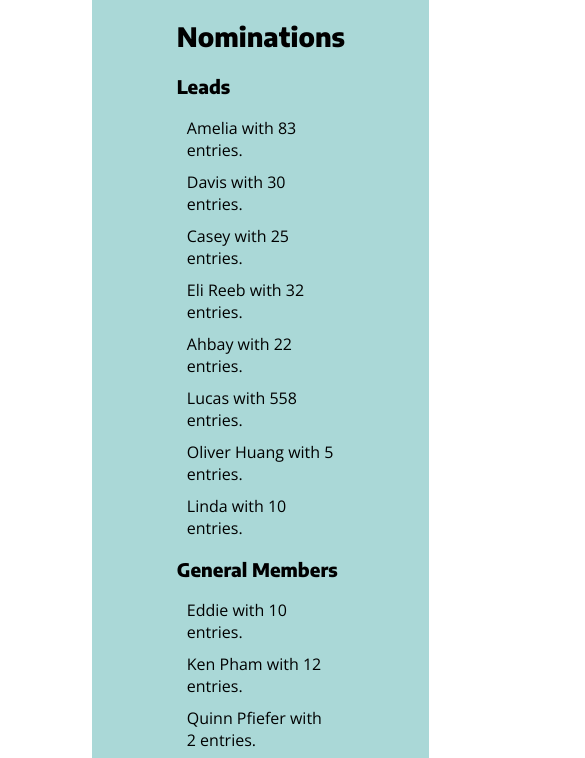
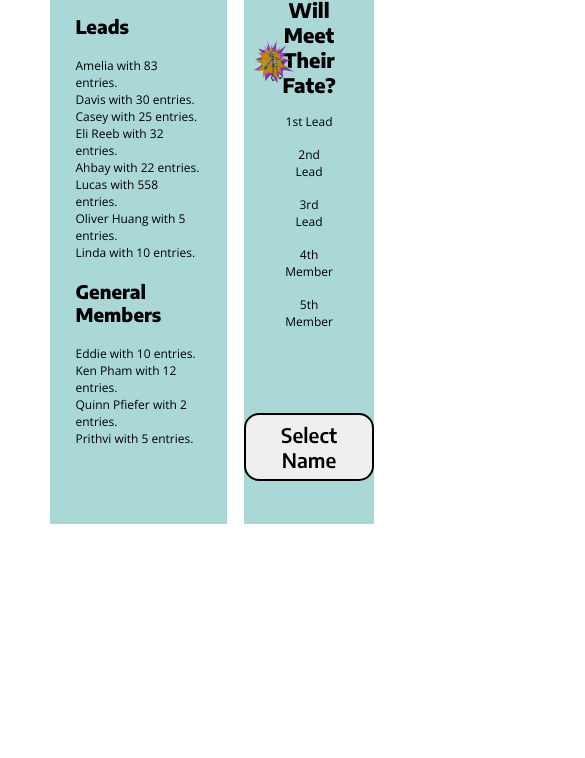
Before and after one commit to mv103/husky-robotics, a plain HTML site: page index.html in a window 390 px wide. Shown: the part 171-929 px from the top of the page, 585 px wide, since content can reach past the window. After the commit the page ends 844 px from the top, so only its background shows below. Drawn offline with nearby package versions, Linux system fonts and the light colour scheme.

Commit message:
phone scaling

```diff
--- a/styles.css
+++ b/styles.css
@@ -2,6 +2,10 @@ h1 {
   text-align: center;
   font-size: 30pt;
   font-family: 'Encode Sans', sans-serif;
+}
+
+h2 {
+  font-size: 20pt;
 }
 
 p {
@@ -22,10 +26,6 @@ p {
   width: 100%;
   padding-bottom: 5vh;
   background-color: #AAD8D7;
-}
-
-h2 {
-  font-size: 20pt;
 }
 
 .containerChild h2, h3, p {
@@ -62,7 +62,6 @@ button:hover {
   color: #BF8308;
 }
 
-
 #graphic {
   height:100px;
   left: 62vh; /* play around with this */
@@ -72,3 +71,49 @@ button:hover {
 img {
   width: 80%;
 }
+
+@media only screen and (orientation: portrait) {
+  html {
+    scroll-padding-top: var(--scroll-padding, 100px);
+    /* padding-top: 10vh; */
+  }
+  h1 {
+    font-size: 20pt;
+  }
+  h2 {
+    font-size: 15pt;
+  }
+  p {
+    margin: 0;
+    font-size: 9pt;
+  }
+  .container {
+    grid-gap: 2vh;
+    margin: 5vh;
+  }
+  .containerChild {
+    width: 100%;
+    padding-bottom: 5vh;
+  }
+  .containerChild h2, h3, p {
+    padding-left: 3vh;
+    padding-right: 3vh;
+  }
+  #resContainer {
+    padding: 3vh;
+  }
+  button {
+    border-width: 2pt;
+    padding: 7px 14px;
+    font-size: 15pt;
+  }
+  #graphic {
+    height:100px;
+    left: 30vh; /* play around with this */
+    position:absolute;
+    top: 25vh; /* and play around with this */
+  }
+  img {
+    width: 30%;
+  }
+}
```
